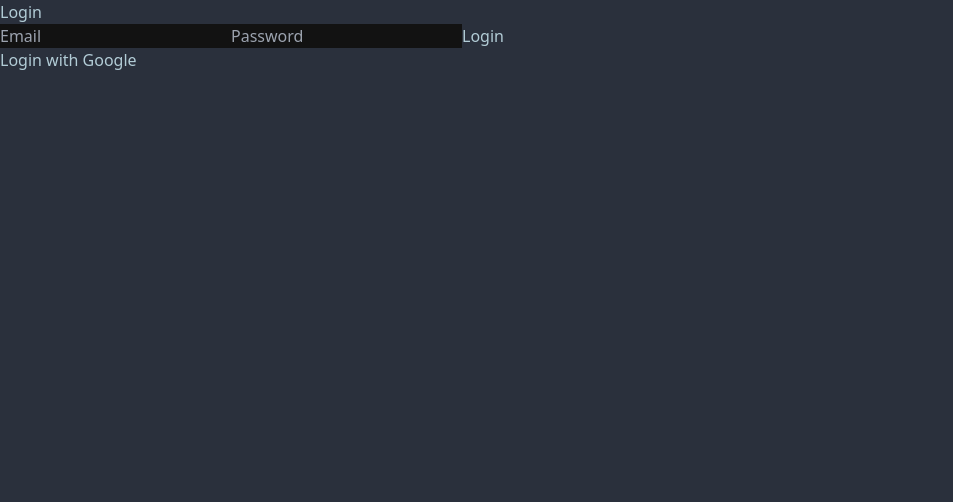
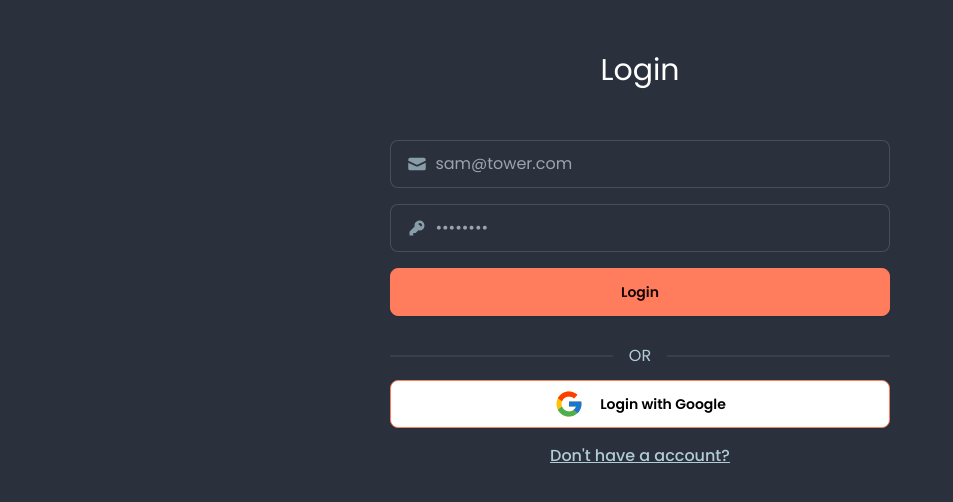
Before and after one commit to ShivanshuPrajapati212/WhimpsyAI-Frontend, a React (Vite) app: page /login in a window 1280 px wide. Shown: the top 502 px of the page, without its empty margins (0-953 px from the left). Built offline with nearby package versions, Linux system fonts and the light colour scheme; no server answers.

Commit message:
sign up ui

```diff
--- a/package.json
+++ b/package.json
@@ -14,6 +14,7 @@
     "axios": "^1.7.9",
     "react": "^19.0.0",
     "react-dom": "^19.0.0",
+    "react-icons": "^5.5.0",
     "react-router-dom": "^7.2.0"
   },
   "devDependencies": {
--- a/src/App.jsx
+++ b/src/App.jsx
@@ -9,6 +9,7 @@ import PrivateRoute from './components/PrivateRoute';
 
 function App() {
   return (
+    <div className='font-body'>
     <Router>
       <AuthProvider>
         <Routes>
@@ -19,6 +20,7 @@ function App() {
         </Routes>
       </AuthProvider>
     </Router>
+    </div>
   );
 }
 
--- a/src/components/Home.jsx
+++ b/src/components/Home.jsx
@@ -1,26 +1,32 @@
-import React, { useEffect } from "react";
-import { Navigate, useNavigate } from "react-router-dom";
+import { useNavigate } from "react-router-dom";
+import { useAuth } from "../context/AuthContext";
 
 
 const Home = () => {
+  const { logout } = useAuth();
   const navigate = useNavigate();
-  const handleLogout = ()=>{
-    navigate("/api/logout")
-  }
 
+  const handleLogout = async (e) => {
+    e.preventDefault();
+    try {
+      await logout();
+      navigate('/login');
+    } catch (error) {
+      console.error('Logout failed', error);
+    }
+  };
   return (
-    <div>
-      <button className="btn btn-primary" onClick={<Navigate to="/profile" />}>Profile</button>
-      <button
-        className="btn btn-error"
-        onClick={handleLogout}
-      >
-        Logout
+    <div className="gap-4 flex">
+      <button className="btn btn-primary">
+      <a href="/profile">Profile</a>
       </button>
-      <button className="btn btn-primary">
+      <button className="btn btn-secondary" onClick={handleLogout}>
+        <a>Logout</a>
+      </button>
+      <button className="btn btn-accent">
         <a href="/signup">Sign up</a>
       </button>
-      <button className="btn btn-primary">
+      <button className="btn btn-success">
         <a href="/login">Login</a>
       </button>
     </div>
--- a/src/components/Login.jsx
+++ b/src/components/Login.jsx
@@ -1,6 +1,7 @@
 import { useState } from 'react';
 import { useAuth } from '../context/AuthContext';
-import { useNavigate } from 'react-router-dom';
+import { Navigate, useNavigate } from 'react-router-dom';
+import { FcGoogle } from "react-icons/fc";
 
 const Login = () => {
   const [email, setEmail] = useState('');
@@ -19,24 +20,67 @@ const Login = () => {
   };
 
   return (
-    <div>
-      <h1>Login</h1>
-      <form onSubmit={handleSubmit}>
+    <div className="container mx-auto p-4 flex flex-col gap-4 items-center min-h-screen">
+      <h1 className="text-3xl text-white my-9">Login</h1>
+          <form onSubmit={handleSubmit} className="space-y-4 md:w-[40%]">
+            <label className="input input-bordered flex items-center gap-2">
+              <svg
+                xmlns="http://www.w3.org/2000/svg"
+                viewBox="0 0 16 16"
+                fill="currentColor"
+                className="h-5 w-5 opacity-70"
+              >
+                <path d="M2.5 3A1.5 1.5 0 0 0 1 4.5v.793c.026.009.051.02.076.032L7.674 8.51c.206.1.446.1.652 0l6.598-3.185A.755.755 0 0 1 15 5.293V4.5A1.5 1.5 0 0 0 13.5 3h-11Z" />
+                <path d="M15 6.954 8.978 9.86a2.25 2.25 0 0 1-1.956 0L1 6.954V11.5A1.5 1.5 0 0 0 2.5 13h11a1.5 1.5 0 0 0 1.5-1.5V6.954Z" />
+              </svg>
               <input
                 type="email"
+                className="grow"
+                placeholder="sam@tower.com"
                 value={email}
-          onChange={(e) => setEmail(e.target.value)}
-          placeholder="Email"
+                onChange={(e) => {
+                  setEmail(e.target.value);
+                }}
+                required={true}
               />
+            </label>
+            <label className="input input-bordered flex items-center gap-2">
+              <svg
+                xmlns="http://www.w3.org/2000/svg"
+                viewBox="0 0 16 16"
+                fill="currentColor"
+                className="h-5 w-5 opacity-70"
+              >
+                <path
+                  fillRule="evenodd"
+                  d="M14 6a4 4 0 0 1-4.899 3.899l-1.955 1.955a.5.5 0 0 1-.353.146H5v1.5a.5.5 0 0 1-.5.5h-2a.5.5 0 0 1-.5-.5v-2.293a.5.5 0 0 1 .146-.353l3.955-3.955A4 4 0 1 1 14 6Zm-4-2a.75.75 0 0 0 0 1.5.5.5 0 0 1 .5.5.75.75 0 0 0 1.5 0 2 2 0 0 0-2-2Z"
+                  clipRule="evenodd"
+                />
+              </svg>
               <input
                 type="password"
+                className="grow"
+                placeholder="••••••••"
                 value={password}
-          onChange={(e) => setPassword(e.target.value)}
-          placeholder="Password"
+                onChange={(e) => {
+                  setPassword(e.target.value);
+                }}
+                required={true}
               />
-        <button type="submit">Login</button>
+            </label>
+            <button className="btn btn-secondary btn-block font-semibold">
+              Login
+            </button>
           </form>
-      <a href="/api/auth/google">Login with Google</a>
+          <div className="flex flex-col border-opacity-50 md:w-[40%]">
+      <div className="divider">OR</div>
+      <a className="btn btn-secondary bg-white text-black btn-block font-semibold flex justify-center items-center gap-4" href='/api/auth/google'>
+      <FcGoogle className="text-3xl"/>Login with Google
+            </a>
+    </div>
+          <a href="/signup" className="font-medium underline">
+            Don't have a account?
+          </a>
         </div>
   );
 };
--- a/src/components/PrivateRoute.jsx
+++ b/src/components/PrivateRoute.jsx
@@ -4,7 +4,7 @@ import { useAuth } from '../context/AuthContext';
 const PrivateRoute = ({ children }) => {
   const { user, loading } = useAuth();
 
-  if (loading) return <div>Loading...</div>;
+  if (loading) return <span className="loading loading-spinner loading-lg"></span>;
   return user ? children : <Navigate to="/login" />;
 };
 
--- a/src/components/Profile.jsx
+++ b/src/components/Profile.jsx
@@ -6,8 +6,10 @@ const Profile = () => {
 
       console.log(user)
   return (
-    <div>
-      Hi there
+    <div className='text-xl flex flex-col'>
+      <p>Name: {user?.displayName}</p>
+      <p>Email: {user?.email}</p>
+      <p>ID: {user?._id}</p>
     </div>
   )
 }
--- a/src/components/Signup.jsx
+++ b/src/components/Signup.jsx
@@ -1,6 +1,8 @@
 import React, { useState } from "react";
 import { useNavigate } from "react-router-dom";
 import { useAuth } from "../context/AuthContext";
+import { FcGoogle } from "react-icons/fc";
+
 
 const Signup = () => {
   const [email, setEmail] = useState("");
@@ -19,8 +21,9 @@ const Signup = () => {
   };
 
   return (
-    <div className="container mx-auto p-4 flex flex-col gap-4">
-      <form onSubmit={handleSubmit} className="space-y-4">
+    <div className="container mx-auto p-4 flex flex-col gap-4 items-center min-h-screen">
+      <h1 className="text-3xl text-white my-9">Sign Up</h1>
+      <form onSubmit={handleSubmit} className="space-y-4 md:w-[40%]">
         <label className="input input-bordered flex items-center gap-2">
           <svg
             xmlns="http://www.w3.org/2000/svg"
@@ -66,10 +69,16 @@ const Signup = () => {
             required={true}
           />
         </label>
-        <button className="btn btn-primary btn-block font-semibold">
+        <button className="btn btn-secondary btn-block font-semibold">
           Sign Up
         </button>
       </form>
+      <div className="flex flex-col border-opacity-50 md:w-[40%]">
+  <div className="divider">OR</div>
+  <a className="btn btn-secondary bg-white text-black btn-block font-semibold flex justify-center items-center gap-4" href="/api/auth/google">
+  <FcGoogle className="text-3xl"/>Sign up with Google
+        </a>
+</div>
       <a href="/login" className="font-medium underline">
         Have a account?
       </a>
--- a/src/index.css
+++ b/src/index.css
@@ -1,3 +1,4 @@
+@import url('https://fonts.googleapis.com/css2?family=Poppins:ital,wght@0,100;0,200;0,300;0,400;0,500;0,600;0,700;0,800;0,900;1,100;1,200;1,300;1,400;1,500;1,600;1,700;1,800;1,900&family=Roboto:ital,wght@0,100;0,300;0,400;0,500;0,700;0,900;1,100;1,300;1,400;1,500;1,700;1,900&display=swap');
 @tailwind base;
 @tailwind components;
 @tailwind utilities;
--- a/tailwind.config.js
+++ b/tailwind.config.js
@@ -6,7 +6,11 @@ export default {
     "./src/*.{js,ts,jsx,tsx}",
   ],
   theme: {
-    extend: {},
+    extend: {
+      fontFamily: {
+        body: ["'Poppins', sans-serif"] // Replace 'Open Sans' with your chosen font
+    }
+    },
   },
   plugins: [require('daisyui')],
   daisyui: {
```
Also changed, not shown: 1 other file (tests, documents, lock files or other folders). Lines whose indentation alone changed are shown as unchanged.
